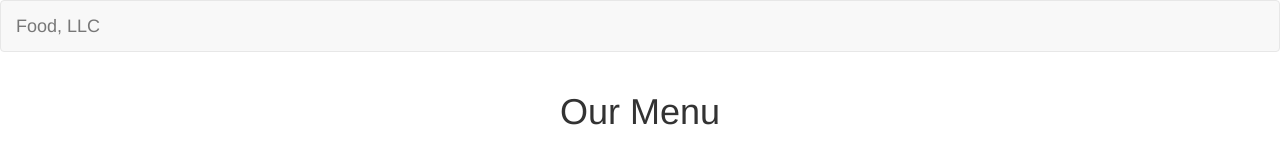
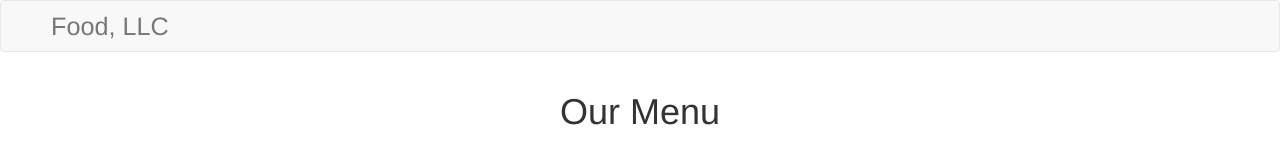
Before and after one commit to GeorgeDzigo/mod3-solution, a plain HTML site: page index.html in a window 1280 px wide. Shown: the top 160 px of the page. Drawn offline with nearby package versions, Linux system fonts and the light colour scheme.

Commit message:
FINISHED PRODUCT

```diff
--- a/css/style.css
+++ b/css/style.css
@@ -25,3 +25,7 @@
 #title-h1 {
       padding: 20px;
 }
+#brand-name {
+      padding-left: 50px;
+      font-size: 180%;
+}
--- a/index.html
+++ b/index.html
@@ -22,7 +22,7 @@
                   <span class="icon-bar"></span>
                   <span class="icon-bar"></span>
                 </button>
-                <a class="navbar-brand" href="#">Food, LLC</a>
+                <a class="navbar-brand" id="brand-name" href="#">Food, LLC</a>
               </div>
 
               <!-- Collect the nav links, forms, and other content for toggling -->
```
